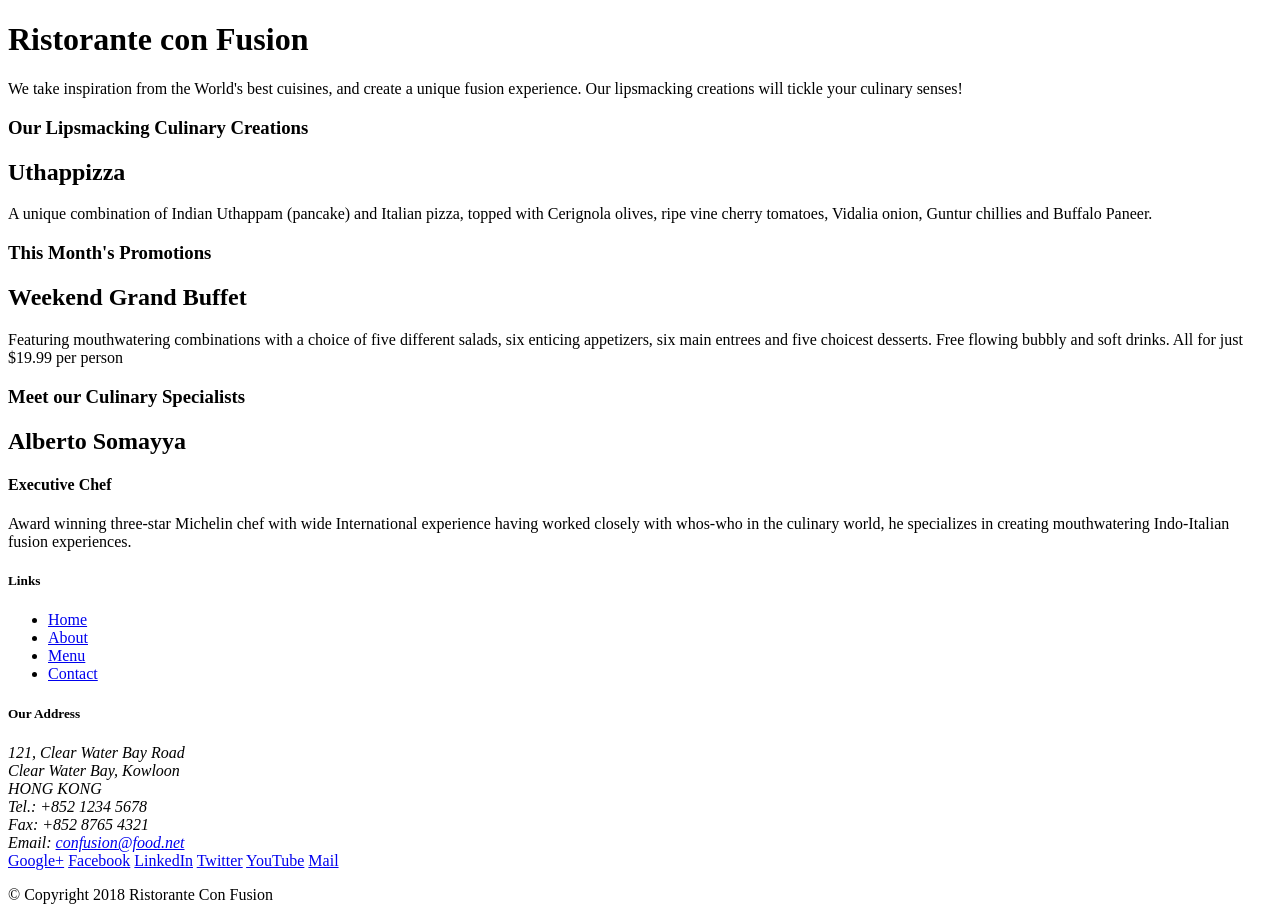
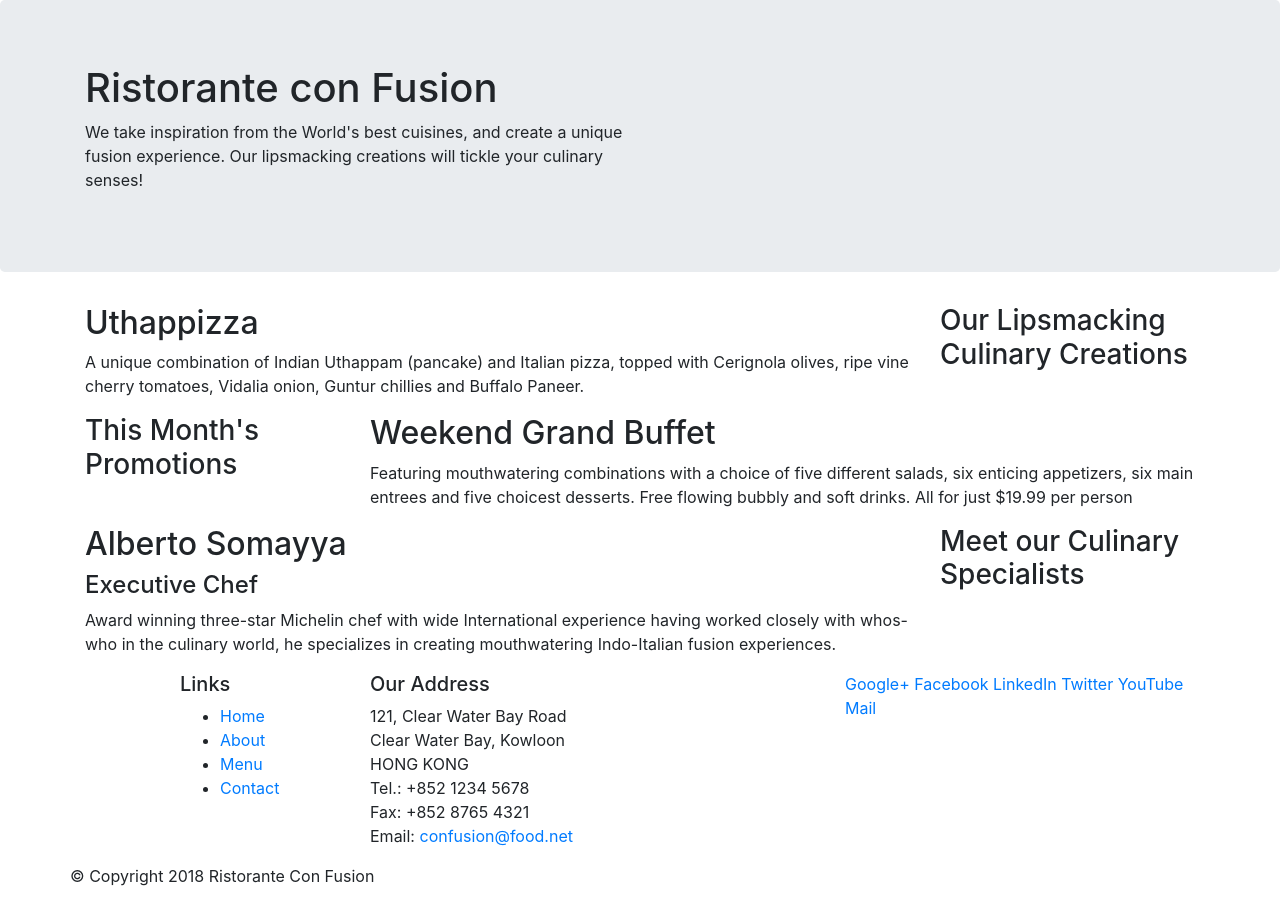
Before and after one commit to lecxis/coursera-bootstrap, a website: page index.html in a window 1280 px wide. Drawn offline with nearby package versions, Linux system fonts and the light colour scheme.

Commit message:
boostrap added and some modification effected

```diff
--- a/index.html
+++ b/index.html
@@ -2,51 +2,58 @@
 <html lang="en">
 
 <head>
+     <!-- Required meta tags always come first -->
+     <meta charset="utf-8">
+     <meta name="viewport" content="width=device-width, initial-scale=1, shrink-to-fit=no">
+     <meta http-equiv="x-ua-compatible" content="ie=edge">
+
+     <!-- Bootstrap CSS -->
+     <link rel="stylesheet" href="node_modules/bootstrap/dist/css/bootstrap.min.css">
     <title>Ristorante Con Fusion</title>
 </head>
 
 <body>
 
-    <header>
-        <div>
-            <div>
-                <div>
+    <header class="jumbotron">
+        <div class="container">
+            <div class="row">
+                <div class="col-12 col-sm-6">
                     <h1>Ristorante con Fusion</h1>
                     <p>We take inspiration from the World's best cuisines, and create a unique fusion experience. Our lipsmacking creations will tickle your culinary senses!</p>
                 </div>
-                <div>
+                <div class="col-12 col-sm">
                 </div>
             </div>
         </div>
     </header>
 
-    <div>
-        <div>
-            <div>
+    <div class="container">
+        <div class="row">
+            <div class="col-12 col-sm-4 order-sm-last col-md-3">
                 <h3>Our Lipsmacking Culinary Creations</h3>
             </div>
-            <div>
+            <div class="col col-sm order-sm-first col-md">
                 <h2>Uthappizza</h2>
                 <p>A unique combination of Indian Uthappam (pancake) and Italian pizza, topped with Cerignola olives, ripe vine cherry tomatoes, Vidalia onion, Guntur chillies and Buffalo Paneer.</p>
             </div>
         </div>
 
 
-        <div>
-            <div>
+        <div class="row">
+            <div class="col-12 col-sm-4 col-md-3">
                 <h3>This Month's Promotions</h3>
             </div>
-            <div>
+            <div class="col col-sm col-md">
                 <h2>Weekend Grand Buffet</h2>
                 <p>Featuring mouthwatering combinations with a choice of five different salads, six enticing appetizers, six main entrees and five choicest desserts. Free flowing bubbly and soft drinks. All for just $19.99 per person </p>
             </div>
         </div>
 
-        <div>
-            <div>
+        <div class="row">
+            <div class="col-12 col-sm-4 order-sm-last col-md-3">
                 <h3>Meet our Culinary Specialists</h3>
             </div>
-            <div>
+            <div class="col col-sm order-sm-first col-md">
                 <h2>Alberto Somayya</h2>
                 <h4>Executive Chef</h4>
                 <p>Award winning three-star Michelin chef with wide International experience having worked closely with whos-who in the culinary world, he specializes in creating mouthwatering Indo-Italian fusion experiences. </p>
@@ -55,9 +62,9 @@
     </div>
 
     <footer>
-        <div>
-            <div>
-                <div>
+        <div class="container">
+            <div class="row">
+                <div class="col-4 offset-1 col-sm-2">
                     <h5>Links</h5>
                     <ul>
                         <li><a href="#">Home</a></li>
@@ -66,7 +73,7 @@
                         <li><a href="#">Contact</a></li>
                     </ul>
                 </div>
-                <div>
+                <div class="col-7 col-sm-5">
                     <h5>Our Address</h5>
                     <address>
 		              121, Clear Water Bay Road<br>
@@ -77,7 +84,7 @@
 		              Email: <a href="mailto:confusion@food.net">confusion@food.net</a>
 		           </address>
                 </div>
-                <div>
+                <div class="col-12 col-sm-4">
                     <div>
                         <a href="http://google.com/+">Google+</a>
                         <a href="http://www.facebook.com/profile.php?id=">Facebook</a>
@@ -88,14 +95,17 @@
                     </div>
                 </div>
            </div>
-           <div>
-                <div>
+           <div class="row">
+                <div call="col-auto">
                     <p>© Copyright 2018 Ristorante Con Fusion</p>
                 </div>
            </div>
         </div>
     </footer>
-
+<!-- jQuery first, then Popper.js, then Bootstrap JS. -->
+<script src="node_modules/jquery/dist/jquery.slim.min.js"></script>
+<script src="node_modules/popper.js/dist/umd/popper.min.js"></script>
+<script src="node_modules/bootstrap/dist/js/bootstrap.min.js"></script>
 </body>
 
 </html>
--- a/package.json
+++ b/package.json
@@ -12,5 +12,10 @@
   "license": "ISC",
   "devDependencies": {
     "lite-server": "^2.3.0"
+  },
+  "dependencies": {
+    "bootstrap": "^4.0.0",
+    "jquery": "^3.3.1",
+    "popper.js": "^1.12.9"
   }
 }
```
Also changed, not shown: 1 other file.
